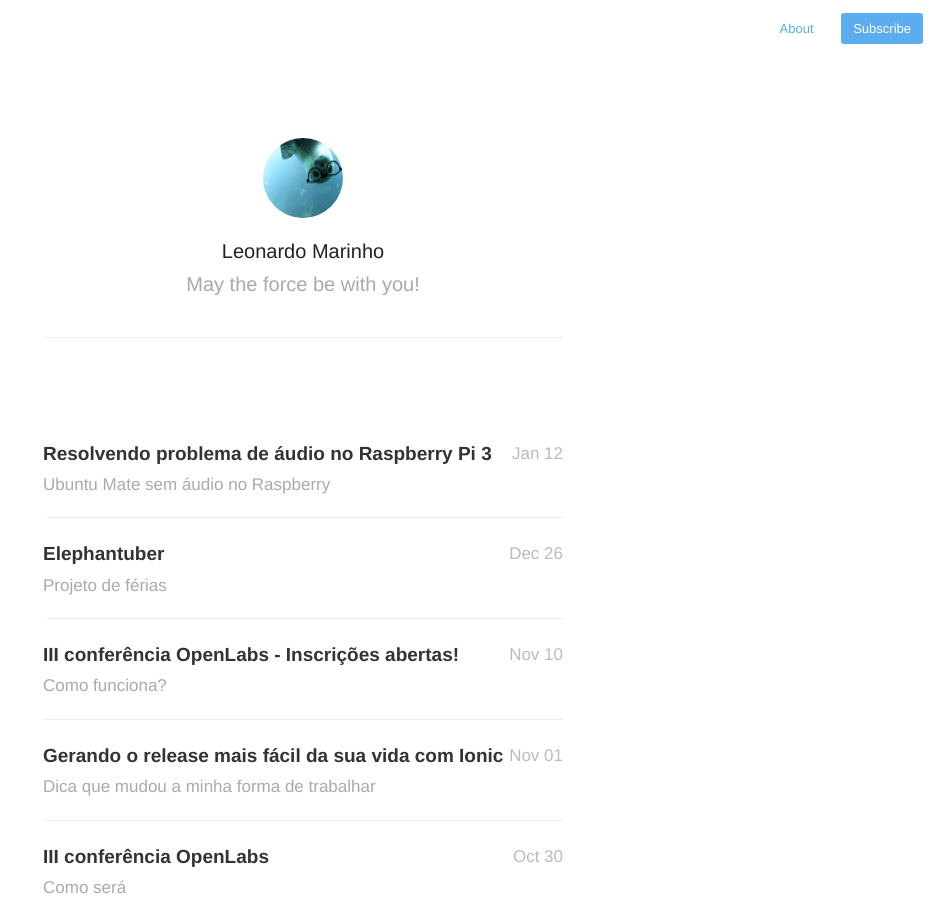
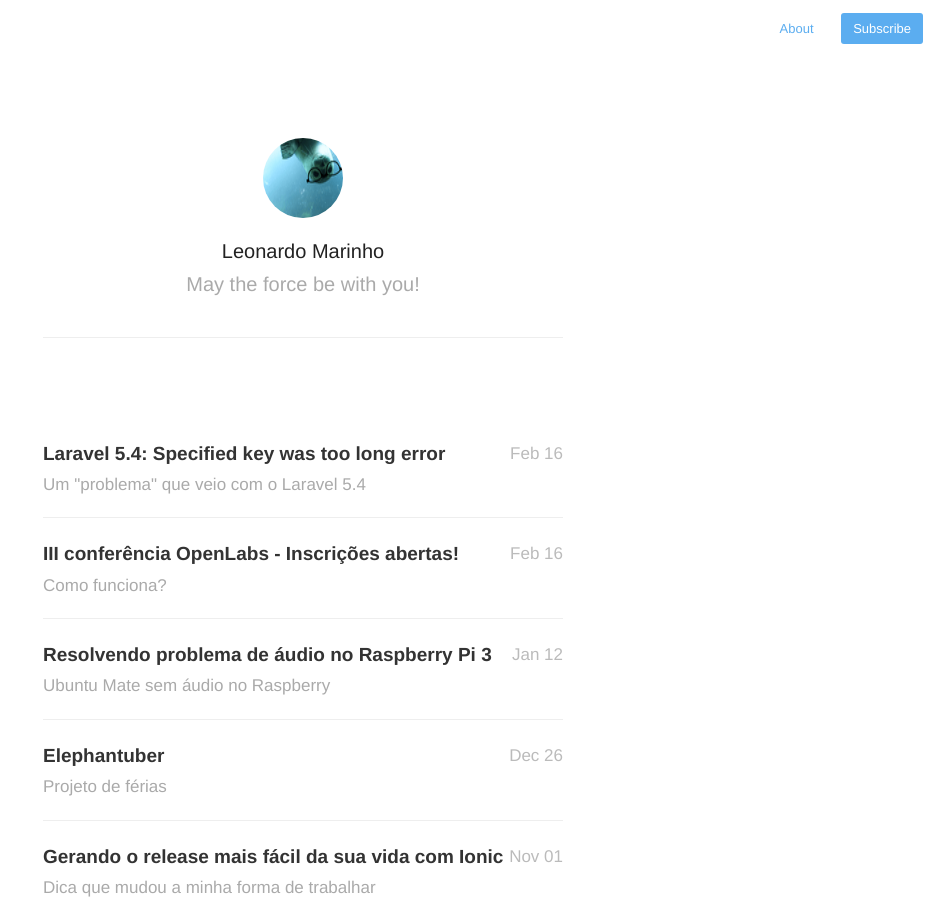
Before and after one commit to Leomhl/leomhl.github.io, a Jekyll site: the page built from index.html, in a window 1280 px wide and 900 px high. Shown: the whole window, without its empty margins (337-1280 px from the left). Built offline with Jekyll 4.4.1, drawn with Linux system fonts in a browser that asks for light colours; the list of posts is cut into pages by our own code; some of the changed lines change nothing that is shown.

Commit message:
Erro laravel 5.4

```diff
--- a/_posts/2016-11-10-III-openlabs-aberto.markdown
+++ b/_posts/2016-11-10-III-openlabs-aberto.markdown
@@ -1,6 +1,6 @@
 ---
 title:  "III conferência OpenLabs - Inscrições abertas!"
-date:   2016-11-10 10:04:00
+date:   2017-02-16 11:15:00
 description: Como funciona?
 ---
 
--- /dev/null
+++ b/_posts/2017-02-16-laravel-5-4-mysql-5-7.markdown
@@ -0,0 +1,33 @@
+---
+title:  "Laravel 5.4: Specified key was too long error"
+date:   2017-02-16 11:16:00
+description: Um "problema" que veio com o Laravel 5.4
+---
+
+Olá caro(a) nerd!
+
+O nosso querido Laravel em sua nova versão 5.4 trouxe uma grande novidade, a mudança da codificação de caracteres para utf8mb4. Com esta mudança, é possível lidar com emojis.
+
+Essa maravilha gerou um problema ao rodar migrations no MariaDB e versões abaixo de 5.7.7 do MySQL.
+
+{% highlight PHP %}
+[Illuminate\Database\QueryException]
+SQLSTATE[42000]: Syntax error or access violation: 1071 Specified key was too long; max key length is 767 bytes (SQL: alter table users add unique users_email_unique(email))
+
+[PDOException]
+SQLSTATE[42000]: Syntax error or access violation: 1071 Specified key was too long; max key length is 767 bytes
+{% endhighlight %}
+
+Caso você **REALMENTE** necessite **MESMO** de usar MariaDB ou MySQL inferior a 5.7.7, você pode ir até o arquivo AppServiceProvider.php e no método boot adicionar um defaultStringLength como no exemplo abaixo. Vale ressaltar que o valor máximo que eu conseguir que fosse aceito foi o de 191.
+
+{% highlight PHP %}
+use Illuminate\Support\Facades\Schema;
+
+public function boot()
+{
+    Schema::defaultStringLength(191);
+}
+{% endhighlight %}
+
+
+Até a próxima ;)
```
